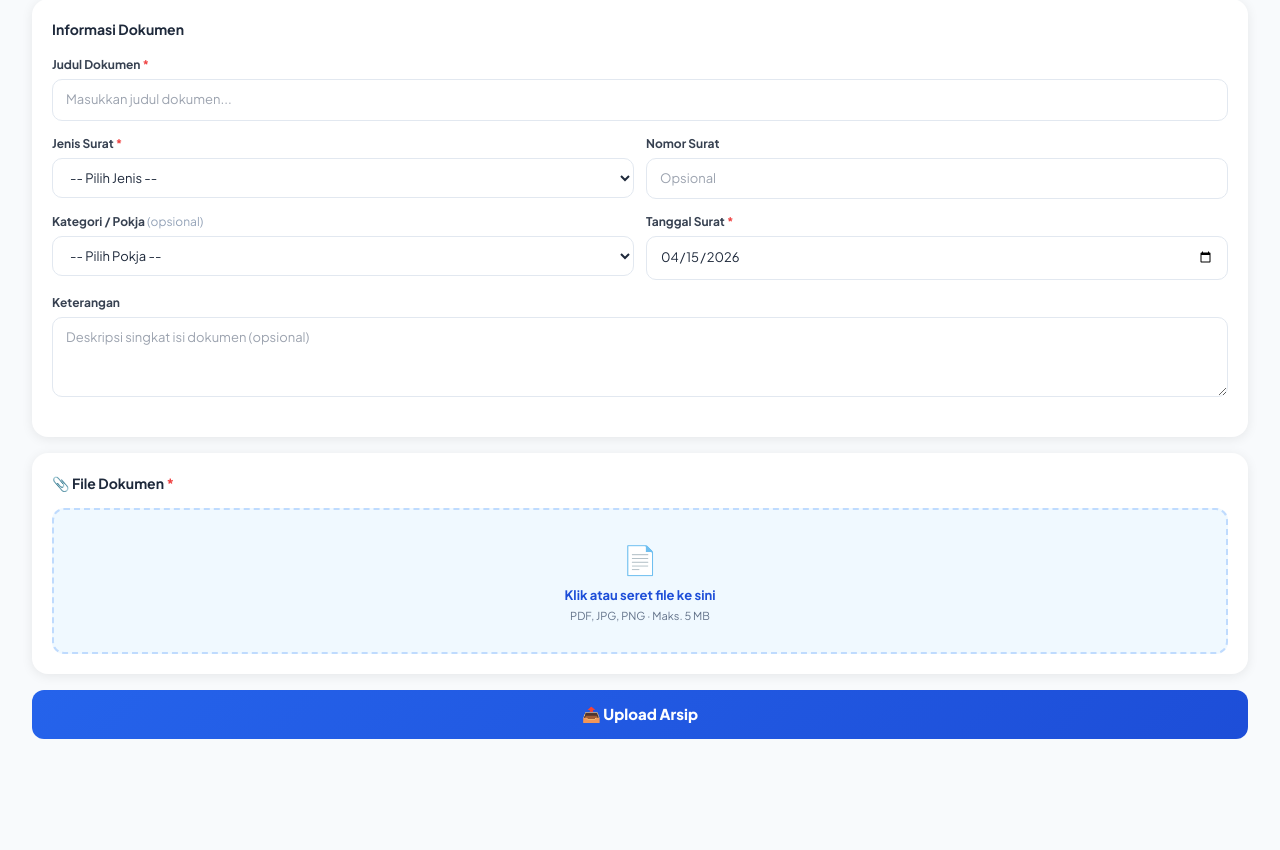
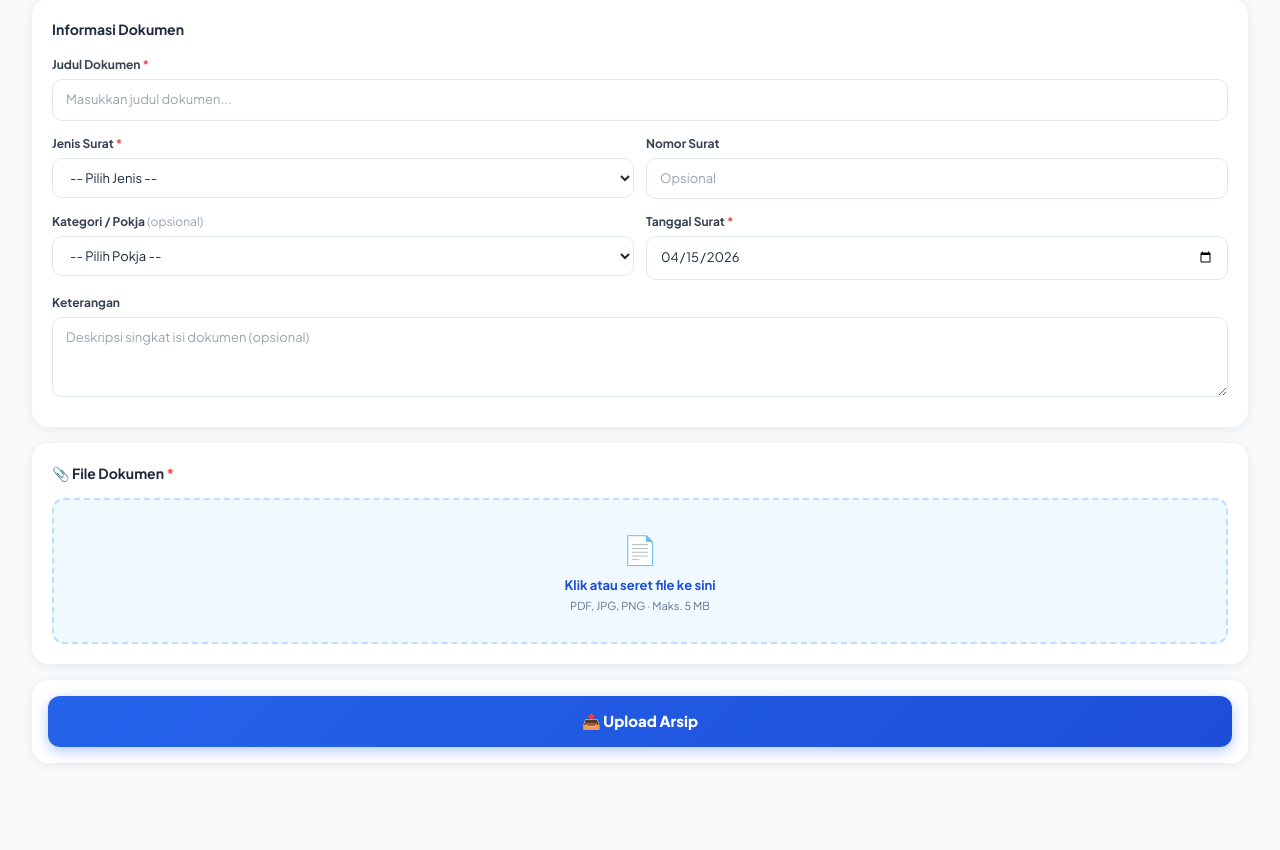
Before and after one commit to kgpaabangizzul/presensi_v2, a Flask app: page /arsip/upload in a window 1280 px wide. Shown: the part 161-1011 px from the top of the page. Run offline with Flask 3, Linux system fonts and the light colour scheme; the visitor is signed in with stand-in values (Sample User, id 1); data that the repository does not hold is empty; some libraries are stand-ins or nearby versions.

Commit message:
fix tombol upload arsip

```diff
--- a/templates/arsip_upload.html
+++ b/templates/arsip_upload.html
@@ -9,7 +9,7 @@
 .input-f:focus{outline:none;border-color:#3b82f6;box-shadow:0 0 0 3px rgba(59,130,246,.1)}
 .drop-zone{border:2px dashed #bfdbfe;border-radius:12px;padding:28px;text-align:center;background:#f0f9ff;cursor:pointer;transition:.2s}
 .drop-zone.dragover{border-color:#2563eb;background:#dbeafe}
-.btn-submit{width:100%;padding:13px;background:linear-gradient(135deg,#2563eb,#1d4ed8);color:#fff;font-weight:800;font-size:15px;border:none;border-radius:12px;cursor:pointer}
+.btn-submit{width:100%;padding:14px;background:linear-gradient(135deg,#2563eb,#1d4ed8);color:#fff;font-weight:800;font-size:15px;border:none;border-radius:12px;cursor:pointer;box-shadow:0 4px 14px rgba(37,99,235,.35)}
 .btn-submit:active{transform:scale(.99)}
 </style>
 
@@ -75,7 +75,7 @@
     </div>
 
     <!-- Keterangan -->
-    <div style="margin-bottom:14px">
+    <div style="margin-bottom:4px">
       <label class="field-label">Keterangan</label>
       <textarea name="keterangan" class="input-f" rows="3" placeholder="Deskripsi singkat isi dokumen (opsional)" style="resize:vertical"></textarea>
     </div>
@@ -100,7 +100,14 @@
     <input type="file" id="fileInput" name="file" accept=".pdf,.jpg,.jpeg,.png" style="display:none" onchange="showFile(this)">
   </div>
 
-  <button type="submit" class="btn-submit">📤 Upload Arsip</button>
+  <!-- ✅ FIX: Tombol submit di dalam form-card agar tidak tertutup navbar -->
+  <div class="form-card" style="padding:16px">
+    <button type="submit" class="btn-submit">📤 Upload Arsip</button>
+  </div>
+
+  <!-- Spacer agar tombol tidak tertutup bottom navbar di mobile -->
+  <div style="height:calc(72px + env(safe-area-inset-bottom, 16px))"></div>
+
 </form>
 
 <script>
```
